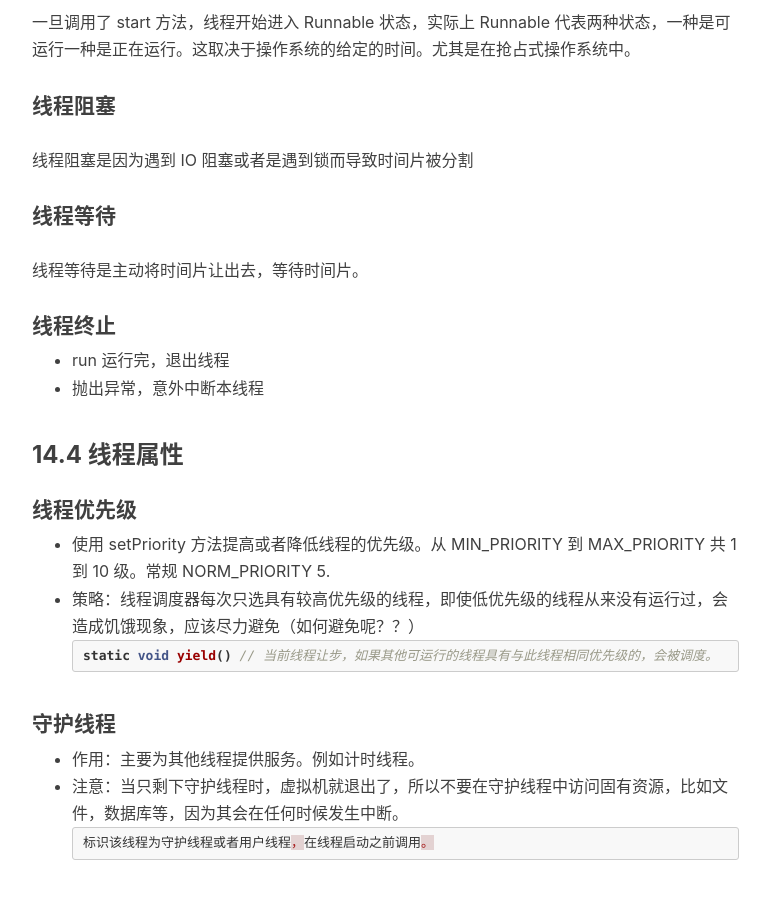
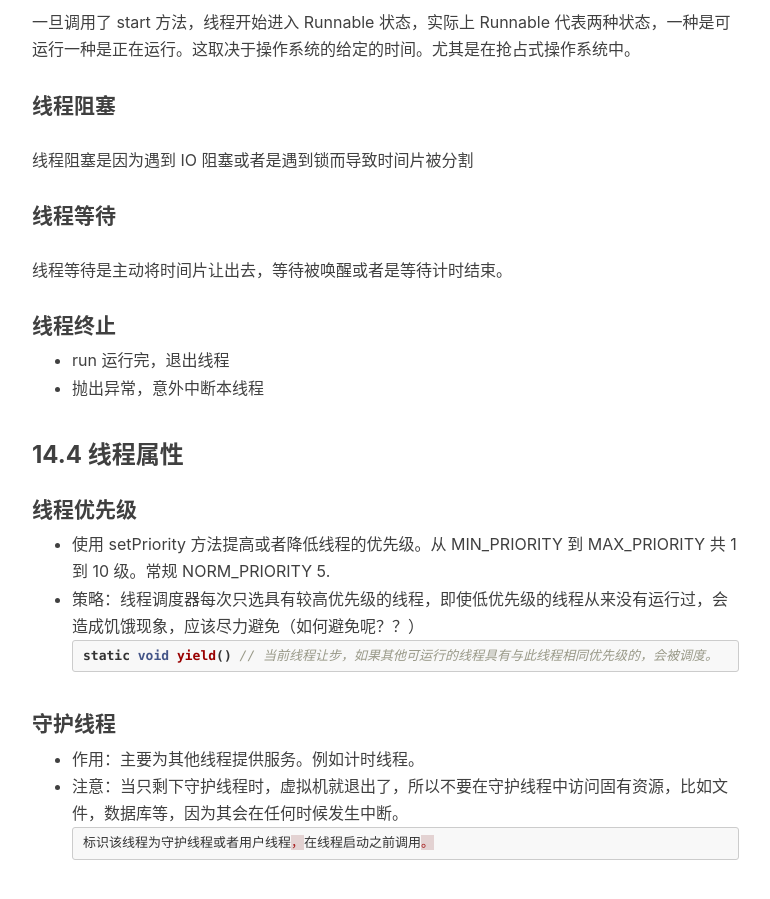
Before and after one commit to shihunyewu/shihunyewu.github.io, a Jekyll site: the page built from _posts/2018-05-29-Java-Learn-MultiThread.md, in a window 1280 px wide and 900 px high, scrolled down 4917 px. Shown: the whole window, without its empty margins (233-1003 px from the left). Built offline with Jekyll 4.4.1, drawn with Linux system fonts in a browser that asks for light colours; nearby versions of some CDN libraries; comment, search, counter and statistics services are not loaded.

Commit message:
看第二遍多线程

```diff
--- a/_posts/2018-05-29-Java-Learn-MultiThread.md
+++ b/_posts/2018-05-29-Java-Learn-MultiThread.md
@@ -211,7 +211,7 @@ testThread 的状态为:TERMINATED
 #### 线程阻塞
 线程阻塞是因为遇到 IO 阻塞或者是遇到锁而导致时间片被分割
 #### 线程等待
-线程等待是主动将时间片让出去，等待时间片。
+线程等待是主动将时间片让出去，等待被唤醒或者是等待计时结束。
 #### 线程终止
 - run 运行完，退出线程
 - 抛出异常，意外中断本线程
```
